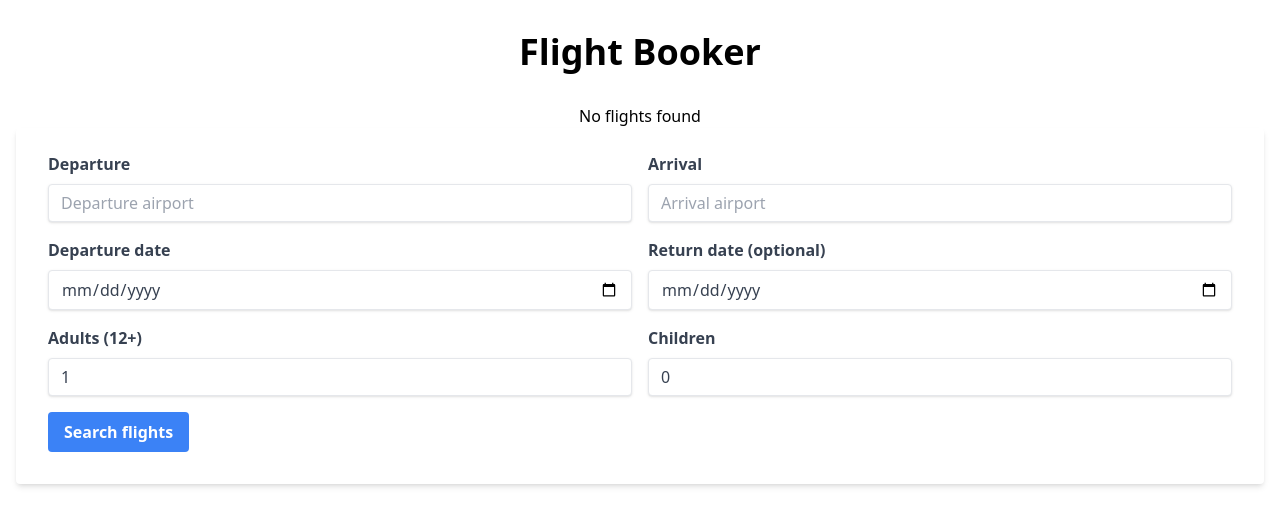
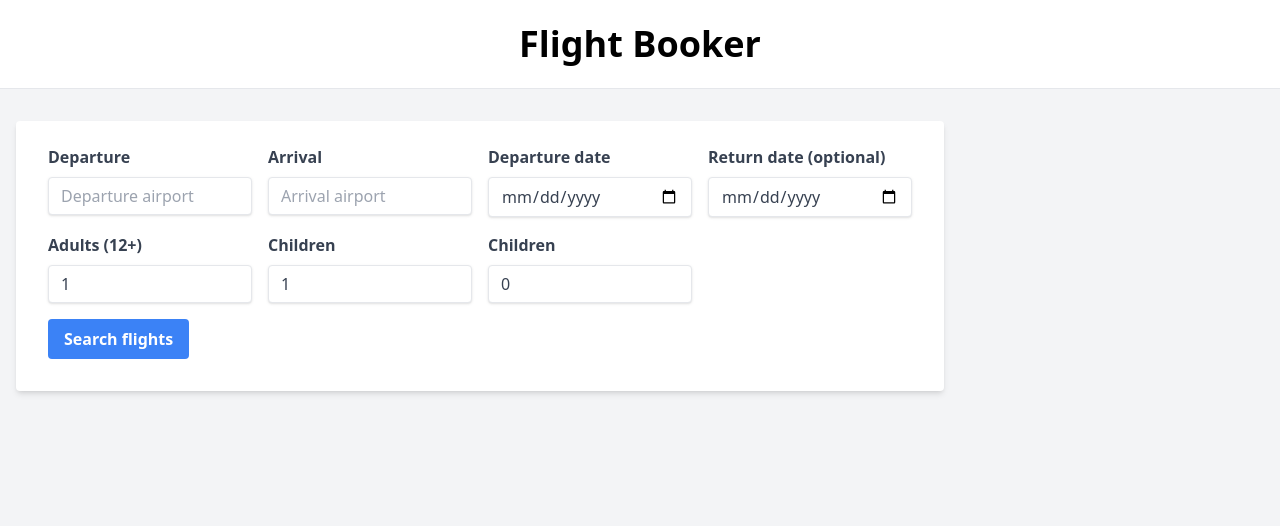
Before and after one commit to Armin-AF/Flight_Finder_React, a React (Create React App) app in the folder client/: page / in a window 1280 px wide. Shown: the top 526 px of the page. Built offline with nearby package versions, Linux system fonts and the light colour scheme.

Commit message:
Tailwind formatting

```diff
--- a/client/src/App.tsx
+++ b/client/src/App.tsx
@@ -115,21 +115,35 @@ const App: React.FC = () => {
   };
 
     return (
-      <div className="container mx-auto px-4">
-        <h1 className="text-4xl font-bold text-center my-8">Flight Booker</h1>
-        <p className="text-center">{message}</p>
+        <div className="min-h-screen bg-gray-100">
+            <div className="bg-white py-6 px-4 border-b border-gray-200">
+                <h1 className="text-4xl font-bold text-center">Flight Booker</h1>
+            </div>
+            <div className="container mx-auto py-8 px-4">
+                <div className="grid grid-cols-12 gap-8">
+                    <div className="col-span-12 sm:col-span-8 lg:col-span-9">
                         <SearchBar onSearch={searchFlights} />
                         {flights.length > 0 && (
                             <>
                                 <FlightList flights={flights} onFlightSelect={handleFlightSelect} />
-              {selectedFlight && (
-                  <>
-                    <FlightDetails flight={selectedFlight}   onBookFlight={handleFlightSelect} />
-                      <BookingForm passengers={passengers} onSubmit={handleBookingSubmit}  onPassengersChange={setPassengers} />
+                                {selectedFlight && <FlightDetails flight={selectedFlight} onBookFlight={handleFlightSelect} />}
                             </>
                         )}
-            </>
+                    </div>
+                    <div className="col-span-12 sm:col-span-4 lg:col-span-3">
+                        {selectedFlight && (
+                            <div className="bg-white p-4 border border-gray-200 rounded">
+                                <h2 className="text-2xl font-semibold mb-4">Booking Details</h2>
+                                <BookingForm
+                                    passengers={passengers}
+                                    onSubmit={handleBookingSubmit}
+                                    onPassengersChange={setPassengers}
+                                />
+                            </div>
                         )}
+                    </div>
+                </div>
+            </div>
         </div>
     );
 };
--- a/client/src/components/BookingForm.tsx
+++ b/client/src/components/BookingForm.tsx
@@ -41,7 +41,7 @@ const BookingForm: React.FC<BookingFormProps> = ({ passengers, onPassengersChang
       <form onSubmit={handleSubmit} className="bg-white rounded-lg shadow-md px-6 py-4 mb-4">
         <h2 className="text-2xl font-bold mb-4">Book flight</h2>
         {passengers.map((passenger, index) => (
-            <div key={index} className="grid grid-cols-2 gap-4">
+            <div key={index} className="grid grid-cols-2 gap-4 mb-6">
               <div>
                 <label htmlFor={`firstName${index}`} className="block text-gray-700 font-bold mb-2">
                   First name
--- a/client/src/components/FlightList.tsx
+++ b/client/src/components/FlightList.tsx
@@ -15,18 +15,19 @@ const FlightList: React.FC<FlightListProps> = ({ flights, onFlightSelect }) => {
         <div className="flex flex-col">
             <h2 className="text-2xl font-bold mb-4">Available flights</h2>
             {flights.map((flight) => (
-                <div key={flight.id} className="bg-white rounded-lg shadow-md px-6 py-4 cursor-pointer mb-4" onClick={() => handleFlightSelect(flight)}>
+                <div key={flight.id} className="bg-white rounded-lg shadow-md px-6 py-4 cursor-pointer mb-4 hover:bg-blue-50 transition duration-200 ease-in-out" onClick={() => handleFlightSelect(flight)}>
                     <h3 className="font-bold text-lg mb-2">
                         {flight.departureDate} - {flight.arrivalDate}
                     </h3>
                     <p className="text-gray-700 mb-2">
-                        {flight.departureDate} - {flight.arrivalDate}
+                        {flight.origin} - {flight.destination}
                     </p>
-                    <p className="text-gray-700">{flight.price} USD</p>
+                    <p className="text-gray-700">{flight.price} {flight.currency}</p>
+                    <p className="text-gray-500 text-sm">Duration: {flight.duration}</p>
                 </div>
             ))}
         </div>
     );
+
 };
-
 export default FlightList;
--- a/client/src/components/SearchBar.tsx
+++ b/client/src/components/SearchBar.tsx
@@ -38,12 +38,7 @@ const SearchBar: React.FC<SearchBarProps> = ({ onSearch }) => {
 
     return (
         <form onSubmit={handleSearch} className="bg-white shadow-md rounded px-8 pt-6 pb-8 mb-4">
-            {errorMessage && (
-                <div className="bg-red-100 border border-red-400 text-red-700 px-4 py-3 rounded mb-4" role="alert">
-                    {errorMessage}
-                </div>
-            )}
-            <div className="grid grid-cols-2 gap-4">
+            <div className="grid grid-cols-1 sm:grid-cols-2 md:grid-cols-4 gap-4">
                 <div>
                     <label htmlFor="departure" className="block text-gray-700 font-bold mb-2">
                         Departure
@@ -70,9 +65,6 @@ const SearchBar: React.FC<SearchBarProps> = ({ onSearch }) => {
                         className="shadow appearance-none border rounded w-full py-2 px-3 text-gray-700 leading-tight focus:outline-none focus:shadow-outline"
                     />
                 </div>
-            </div>
-
-            <div className="grid grid-cols-2 gap-4 mt-4">
                 <div>
                     <label htmlFor="departure-date" className="block text-gray-700 font-bold mb-2">
                         Departure date
@@ -98,13 +90,26 @@ const SearchBar: React.FC<SearchBarProps> = ({ onSearch }) => {
                     />
                 </div>
             </div>
-            <div className="grid grid-cols-2 gap-4 mt-4">
+            <div className="grid grid-cols-1 sm:grid-cols-2 md:grid-cols-4 gap-4 mt-4">
                 <div>
                     <label htmlFor="adults" className="block text-gray-700 font-bold mb-2">
                         Adults (12+)
                     </label>
                     <input
                         id="adults"
+                        type="number"
+                        min={1}
+                        value={adults}
+                        onChange={(e) => setAdults(parseInt(e.target.value))}
+                        className="shadow appearance-none border rounded w-full py-2 px-3 text-gray-700 leading-tight focus:outline-none focus:shadow-outline"
+                    />
+                </div>
+                <div>
+                    <label htmlFor="children" className="block text-gray-700 font-bold mb-2">
+                        Children
+                    </label>
+                    <input
+                        id="children"
                         type="number"
                         min={1}
                         value={adults}
@@ -135,7 +140,7 @@ const SearchBar: React.FC<SearchBarProps> = ({ onSearch }) => {
 
             <button
                 type="submit"
-                className="bg-blue-500 hover:bg-blue-700 text-white font-bold py-2 px-4 mt-4 rounded"
+                className="bg-blue-500 hover:bg-blue-700 text-white font-bold py-2 px-4 mt-4 rounded w-full sm:w-auto"
             >
                 Search flights
             </button>
```
Lines whose indentation alone changed are shown as unchanged.
